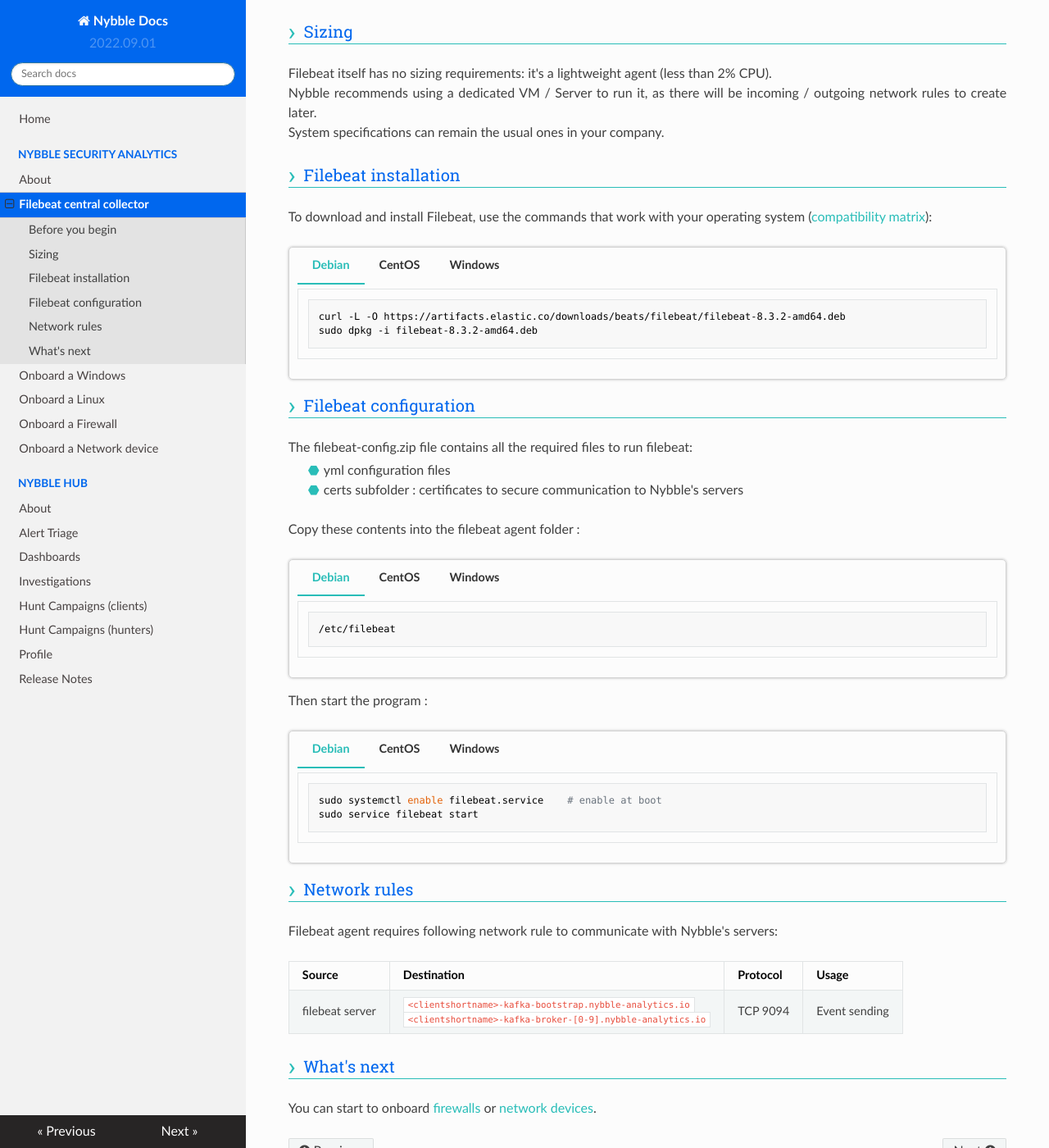
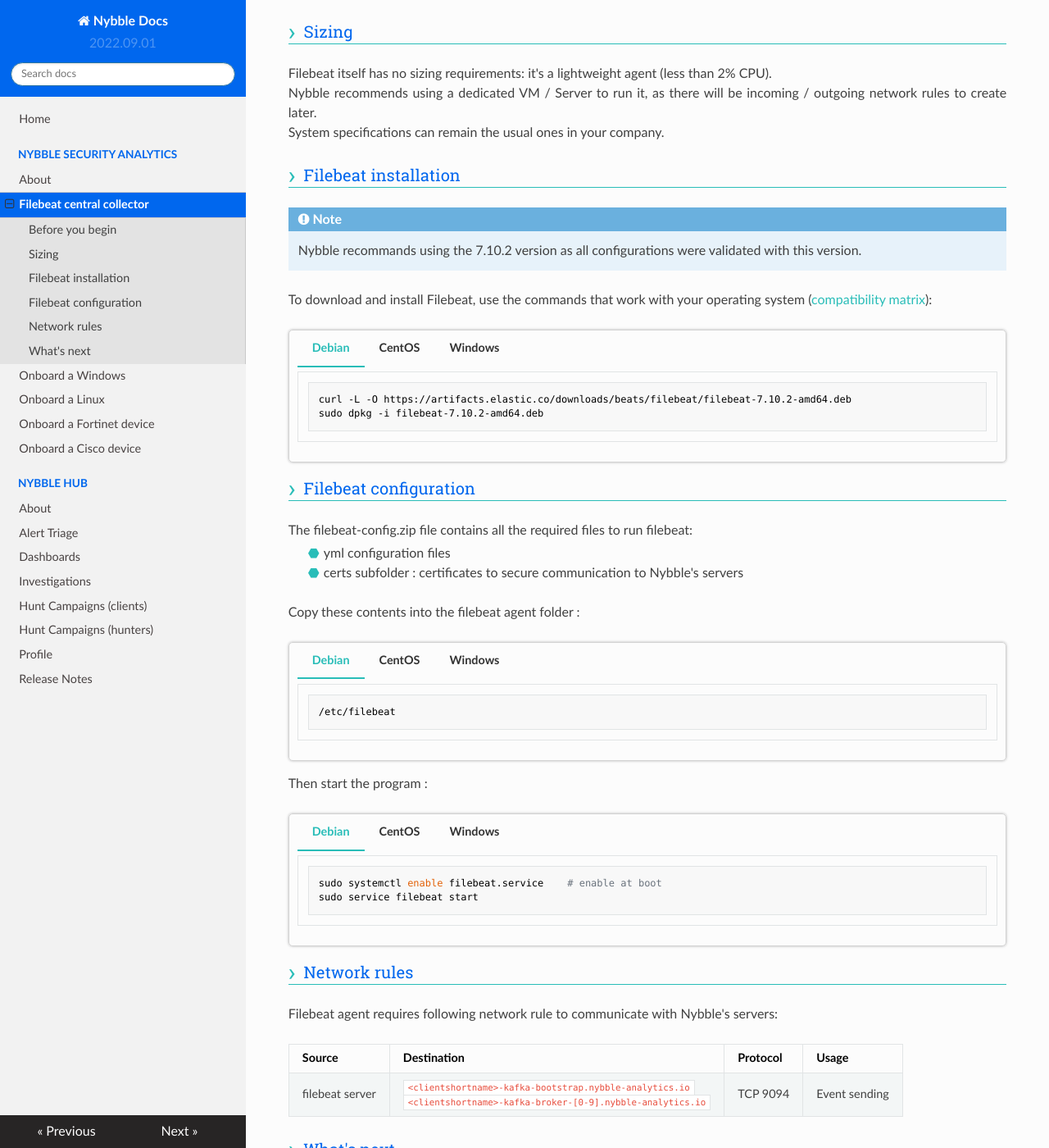
Before and after one commit to nybble-security/nybble-security.github.io, an MkDocs documentation site: the page built from docs/nsa/filebeat-collector.md, in a window 1280 px wide and 1400 px high, scrolled down 335 px. Shown: the whole window at 82% size. Built offline with MkDocs 1.6.1, drawn with Linux system fonts in a browser that asks for light colours; nearby versions of some CDN libraries; some of the changed text lies outside the part shown.

Commit message:
docs for zenconnect: - moving from "by source type" to "by vendor" structure - writing cisco & fortinet - fixing filebeat versions

````diff
--- a/docs/nsa/filebeat-collector.md
+++ b/docs/nsa/filebeat-collector.md
@@ -14,28 +14,30 @@ Nybble recommends using a dedicated VM / Server to run it, as there will be inco
 System specifications can remain the usual ones in your company.
 
 ## Filebeat installation
+!!! note
+    Nybble recommands using the 7.10.2 version as all configurations were validated with this version.
 
 To download and install Filebeat, use the commands that work with your operating system ([compatibility matrix](https://www.elastic.co/fr/support/matrix){target=_blank}):
 
 === "Debian"
 
     ```
-    curl -L -O https://artifacts.elastic.co/downloads/beats/filebeat/filebeat-8.3.2-amd64.deb
-    sudo dpkg -i filebeat-8.3.2-amd64.deb
+    curl -L -O https://artifacts.elastic.co/downloads/beats/filebeat/filebeat-7.10.2-amd64.deb
+    sudo dpkg -i filebeat-7.10.2-amd64.deb
     ```
 
 === "CentOS"
 
     ```
-    curl -L -O https://artifacts.elastic.co/downloads/beats/filebeat/filebeat-8.3.2-x86_64.rpm
-    sudo rpm -vi filebeat-8.3.2-x86_64.rpm
+    curl -L -O https://artifacts.elastic.co/downloads/beats/filebeat/filebeat-7.10.2-x86_64.rpm
+    sudo rpm -vi filebeat-7.10.2-x86_64.rpm
     ```
 
 === "Windows"
 
-    1. Download the Filebeat Windows zip file from the downloads page.
+    1. Download the Filebeat Windows zip file: [Filebeat 7.10.2 on Elastic website](https://artifacts.elastic.co/downloads/beats/filebeat/filebeat-7.10.2-windows-x86_64.zip)
     2. Extract the contents of the zip file into C:\Program Files.
-    3. Rename the filebeat-<version>-windows directory to Filebeat.
+    3. Rename the filebeat-7.10.2-windows directory to Filebeat.
     4. Open a PowerShell prompt as an Administrator (right-click the PowerShell icon and select Run As Administrator).
     5. From the PowerShell prompt, run the following commands to install Filebeat as a Windows service:
     ```
@@ -105,4 +107,4 @@ Filebeat agent requires following network rule to communicate with Nybble's serv
 | filebeat server | `<clientshortname>-kafka-bootstrap.nybble-analytics.io` <br> `<clientshortname>-kafka-broker-[0-9].nybble-analytics.io` | TCP 9094 | Event sending |
 
 ## What's next
-You can start to onboard [firewalls](firewall-onboarding.md) or [network devices](network-equipments-onboarding.md).
+You can start to onboard devices (firewalls, network equipments) by selecting the according page in the left menu (by vendor).
--- a/mkdocs.yml
+++ b/mkdocs.yml
@@ -9,8 +9,8 @@ nav:
    - Filebeat central collector: nsa/filebeat-collector.md
    - Onboard a Windows: nsa/windows-onboarding.md
    - Onboard a Linux: nsa/linux-onboarding.md
-   - Onboard a Firewall: nsa/firewall-onboarding.md
-   - Onboard a Network device: nsa/network-equipments-onboarding.md
+   - Onboard a Fortinet device: nsa/fortinet-onboarding.md
+   - Onboard a Cisco device: nsa/cisco-onboarding.md
  - Nybble Hub:
    - About: nybble-hub/overview.md
    - Alert Triage: nybble-hub/alert-triage.md
````
Also changed, not shown: docs/nsa/cisco-onboarding.md (added, +81 -0 lines), docs/nsa/firewall-onboarding.md (deleted, +0 -12 lines), docs/nsa/fortinet-onboarding.md (added, +22 -0 lines), docs/nsa/network-equipments-onboarding.md (deleted, +0 -15 lines).
